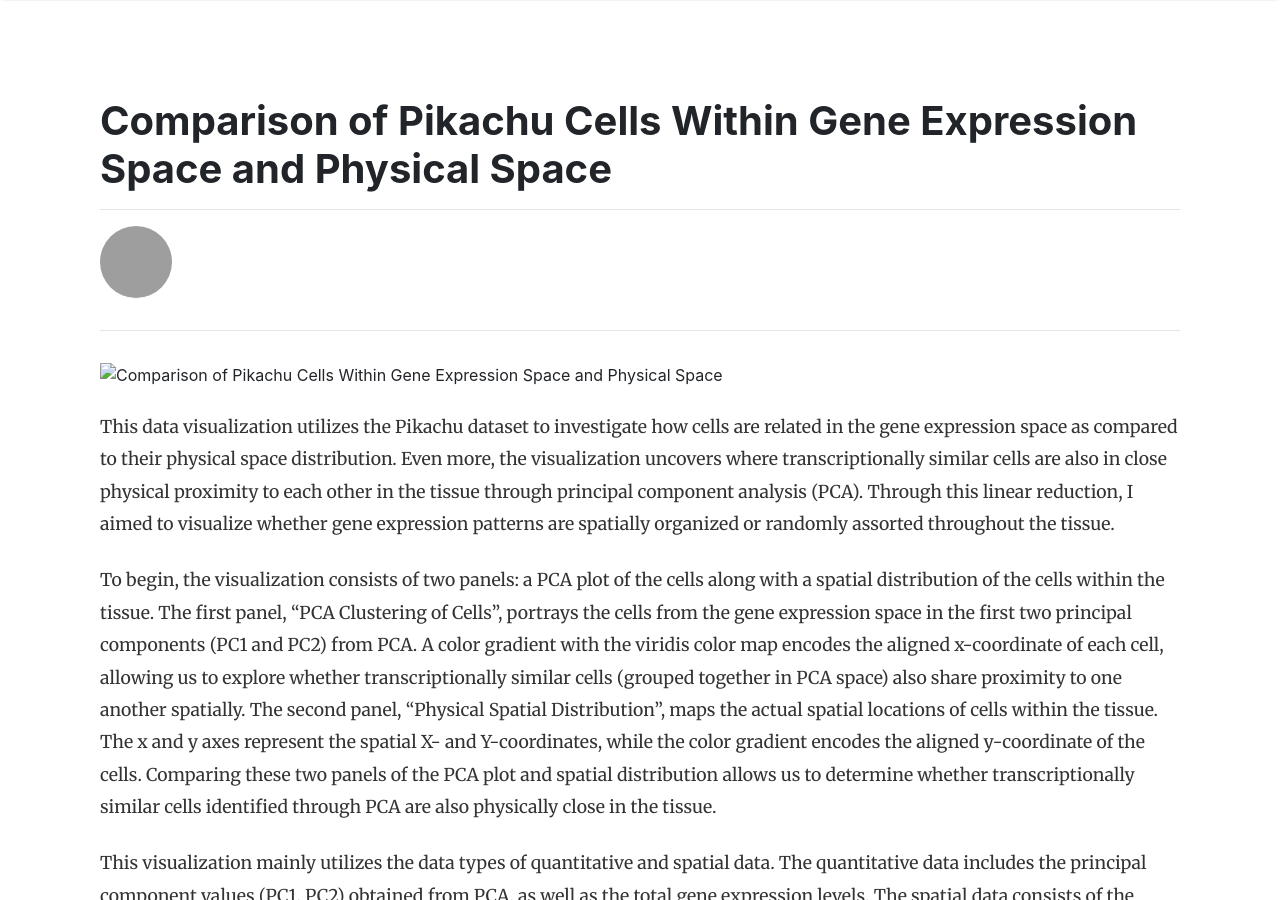
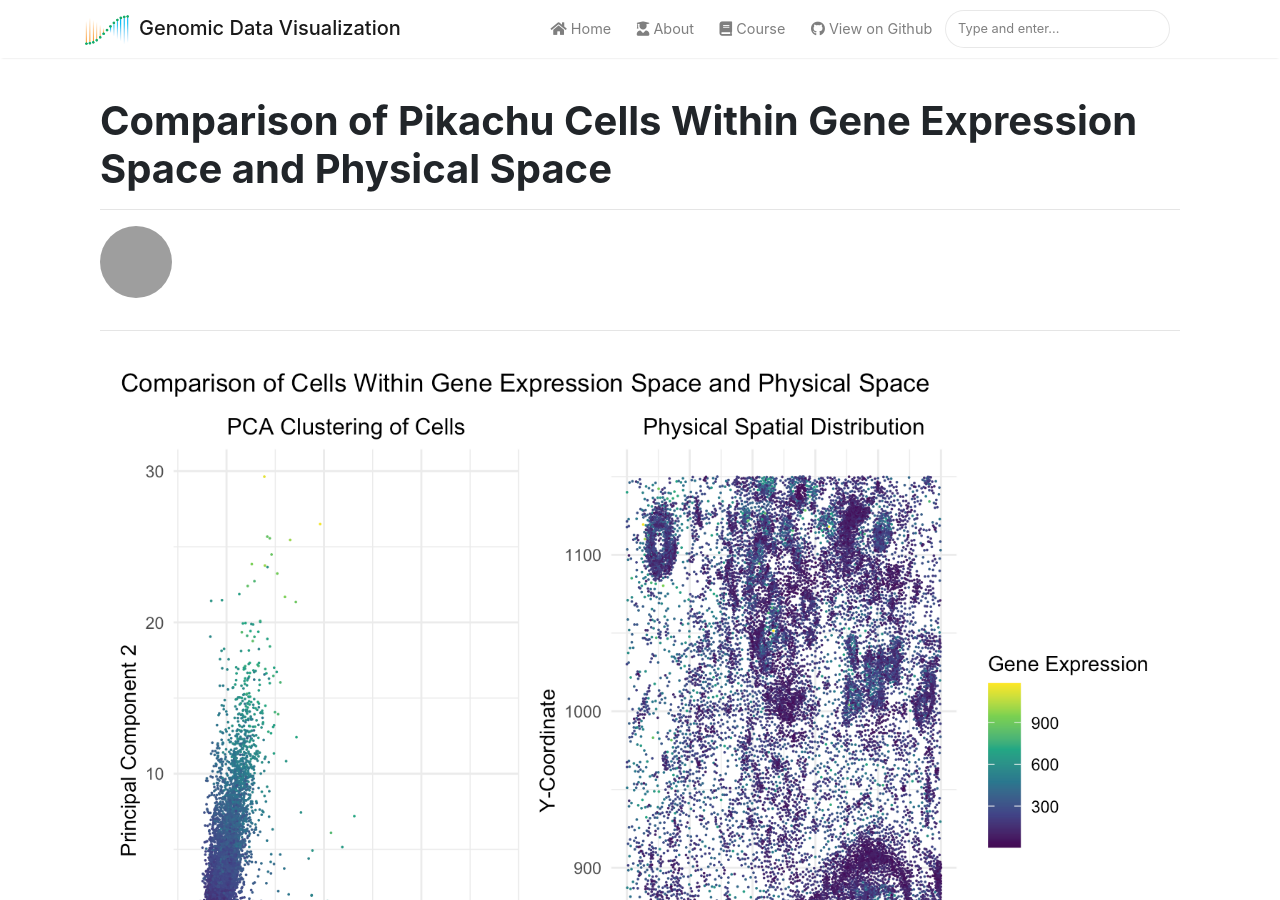
Before and after one commit to JEFworks-Lab/genomic-data-visualization-2025, a Jekyll site: the page built from _posts/2025-02-06-mbhat6.md, in a window 1280 px wide and 900 px high. Built offline with Jekyll 4.4.1, drawn with Linux system fonts in a browser that asks for light colours; nearby versions of some CDN libraries; comment, search, counter and statistics services are not loaded; grey boxes are pictures that could not be loaded.

Commit message:
fix meera work

```diff
--- a/_posts/2025-02-06-mbhat6.md
+++ b/_posts/2025-02-06-mbhat6.md
@@ -4,8 +4,8 @@
 author: Meera Bhat
 jhed: mbhat6
 categories: [ HW2 ]
-image: meerabhat.png
-featured: true
+image: homework/hw2/hw2_mbhat6.png
+featured: false
 ---
 
 This data visualization utilizes the Pikachu dataset to investigate how cells are related in the gene expression space as compared to their physical space distribution. Even more, the visualization uncovers where transcriptionally similar cells are also in close physical proximity to each other in the tissue through principal component analysis (PCA). Through this linear reduction, I aimed to visualize whether gene expression patterns are spatially organized or randomly assorted throughout the tissue.
```
Also changed, not shown: homework/hw2/hw2_mbhat6.png (renamed from homework/hw2/meerabhat.png).
